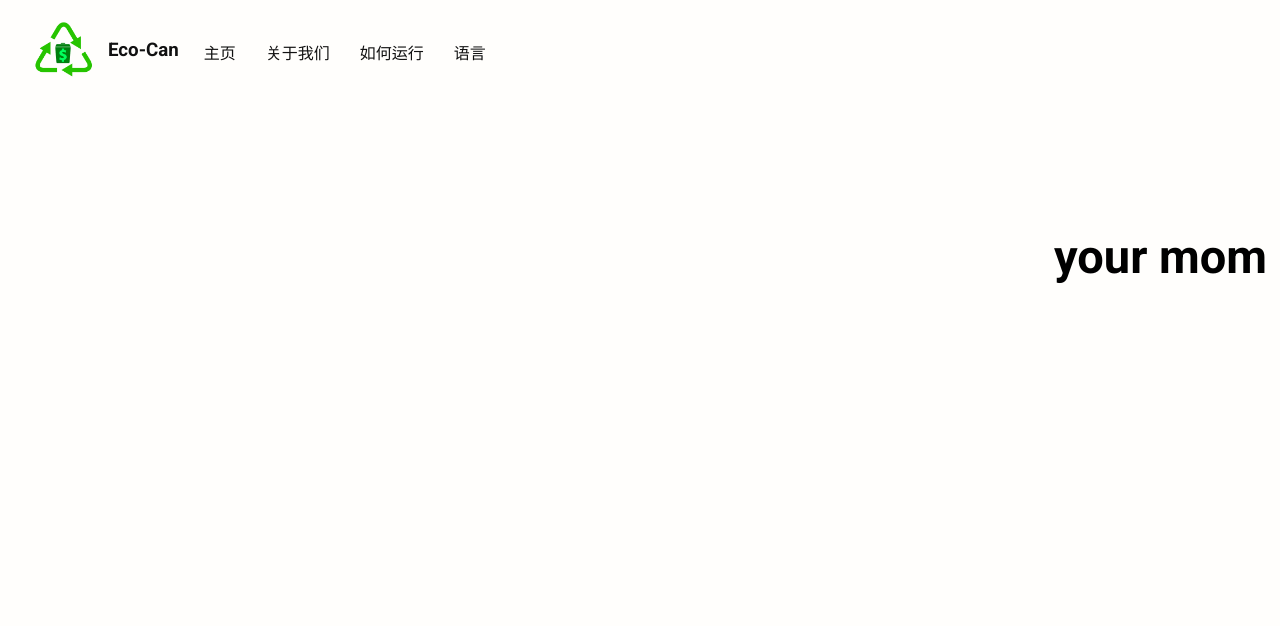
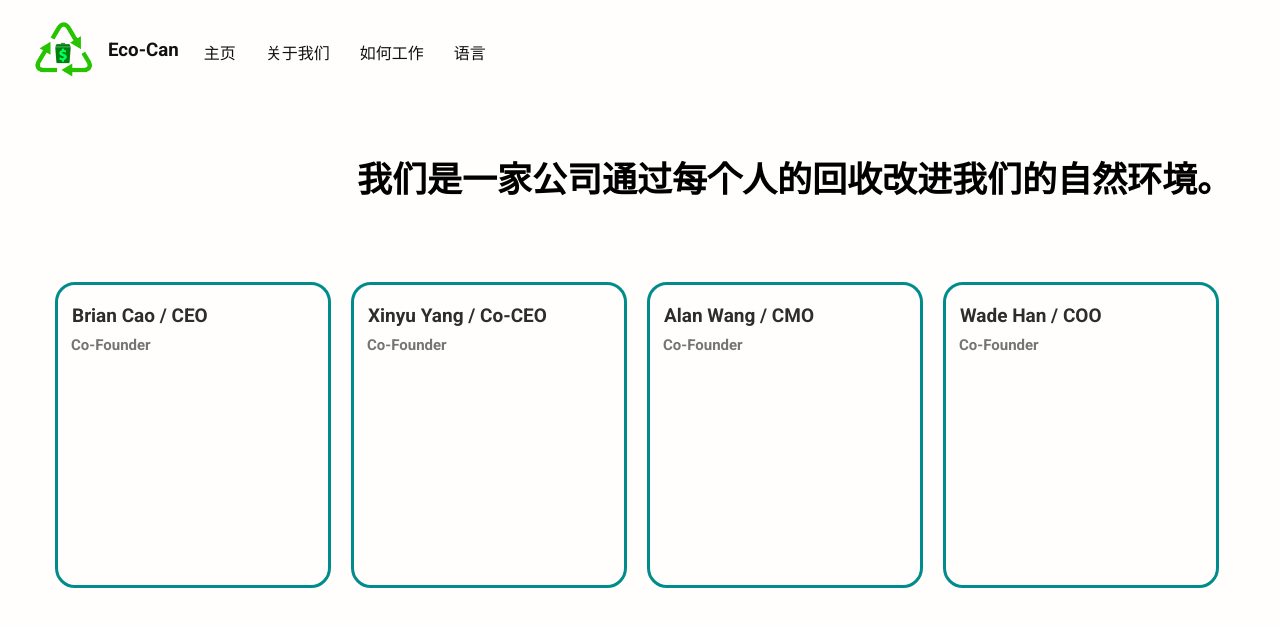
Before and after one commit to eco-can/eco-cancn, a plain HTML site: page aboutus.html in a window 1280 px wide. Drawn offline with Linux system fonts and the light colour scheme.

Commit message:
1st chinese update

```diff
--- a/aboutus.html
+++ b/aboutus.html
@@ -3,7 +3,7 @@
 <head>
   <meta charset="utf-8">
   <meta name="viewport" content="width=device-width, initial-scale=1.0">
-  <title>About Us - Eco-Can</title>
+  <title>关于我们 - Eco-Can</title>
   <link rel="stylesheet" type="text/css" href="style.css">
   <script src="script.js"></script>
 </head>
@@ -18,7 +18,7 @@
     <div class="navBar">
       <a href="index.html">主页</a>
       <a href="aboutus.html">关于我们</a>
-      <a href="howitworks.html">如何运行</a>
+      <a href="howitworks.html">如何工作</a>
       <div class="dropdown">
         <button class="dropbtn">语言</button>
           <div class="dropdown-content">
@@ -29,11 +29,39 @@
     </div>
   </div>
 
-      <div class="desc">
-      <h1>your mom</h1>
-      </div>
+    <div class="desc1">
+      <h1>我们是一家公司通过每个人的回收改进我们的自然环境。</br></h1>
+    </div>
+
+    <div class="people">
+    <div class="person1">
+      <h3 class="personName">Brian Cao / CEO</h3>
+      <h3 class="founder">Co-Founder</h3>
+      <p class="personInfo"></p>
+
+    </div>
+    <div class="person2">
+      <h3 class="personName">Xinyu Yang / Co-CEO</h3>
+      <h3 class="founder">Co-Founder</h3>
+      <p class="personInfo"></p>
 
 
+    </div>
+    <div class="person3">
+      <h3 class="personName">Alan Wang / CMO</h3>
+      <h3 class="founder">Co-Founder</h3>
+      <p class="personInfo"></p>
+
+
+    </div>
+    <div class="person4">
+      <h3 class="personName">Wade Han / COO</h3>
+      <h3 class="founder">Co-Founder</h3>
+      <p class="personInfo"></p>
+
+
+    </div>
+    </div>
 
 
 
--- a/style.css
+++ b/style.css
@@ -5,6 +5,19 @@ html {
   background-color: #fffefc;
   font-weight: 400;
 }
+
+
+.image {
+  padding-left: 70px;
+}
+
+.image img {
+  height: 210px;
+  width: 280px;
+  margin-top: -70px;
+
+}
+
 
 .card img {
   height: 200px;
@@ -24,6 +37,67 @@ img {
   float: left;
 }
 
+.founder {
+  font-size: 15px;
+  color: #757474;
+  padding-left: 13px;
+  margin-top: -10px;
+}
+
+.personName {
+  padding-left: 14px;
+  color: #2e2d2d;
+  font-size: 19px;
+}
+
+.personInfo {
+  padding-left: 14px;
+  padding-top: 5px;
+  color: #4f4b4b;
+}
+
+
+.person1 {
+  float: left;
+  height: 300px;
+  width: 270px;
+  border: solid black;
+  margin-right: 20px;
+  margin-left: 47px;
+  border-radius: 20px;
+  border-color: #008C8C;
+}
+
+.person2{
+  float: left;
+  height: 300px;
+  width: 270px;
+  border: solid black;
+  margin-right: 20px;
+  border-radius: 20px;
+  border-color: #008C8C;
+}
+
+.person3{
+  float: left;
+  height: 300px;
+  width: 270px;
+  border: solid black;
+  margin-right: 20px;
+  border-radius: 20px;
+  border-color: #008C8C;
+}
+
+.person4{
+  float: left;
+  height: 300px;
+  width: 270px;
+  border: solid black;
+  margin-right: 20px;
+  border-radius: 20px;
+  border-color: #008C8C;
+
+}
 
 .steps {
   padding-left: 20px;
@@ -86,13 +160,23 @@ img {
   text-decoration: none;
 }
 
-.desc h1 {
-  font-size: 47px;
+.desc1 h1 {
+  font-size: 35px;
   text-align: right;
   padding-left: 50px;
-  padding-top: 110px;
-  padding-right: 5px;
-  padding-bottom: 145px;
+  padding-top: 40px;
+  padding-right: 40px;
+  padding-bottom: 150px;
+  margin-bottom: -70px;
+}
+
+.desc h1 {
+  font-size: 50px;
+  text-align: right;
+  padding-left: 50px;
+  padding-top: 90px;
+  padding-right: 60px;
+  padding-bottom: 150px;
   margin-bottom: -70px;
 
 }
```
Also changed, not shown: counter.html (+8 -8 lines), howitworks.html (+10 -10 lines), index.html (+12 -3 lines), recyclecartoon.png (added).
